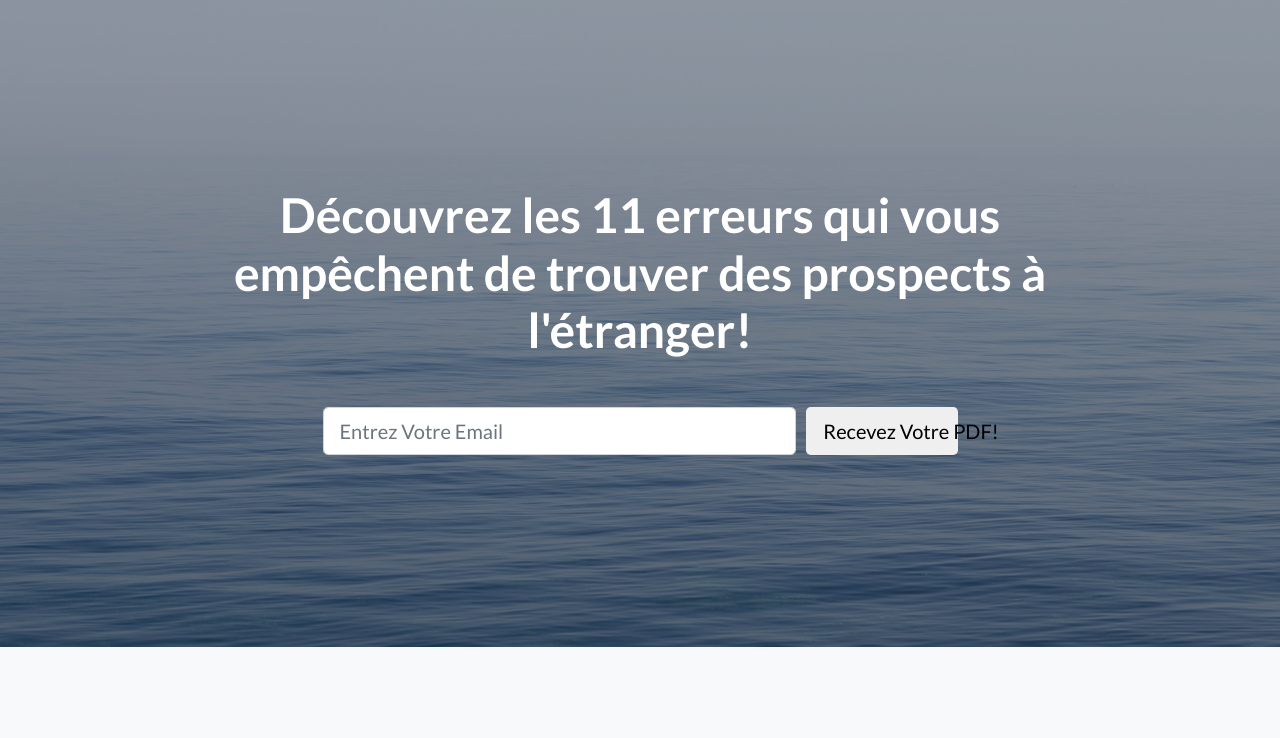
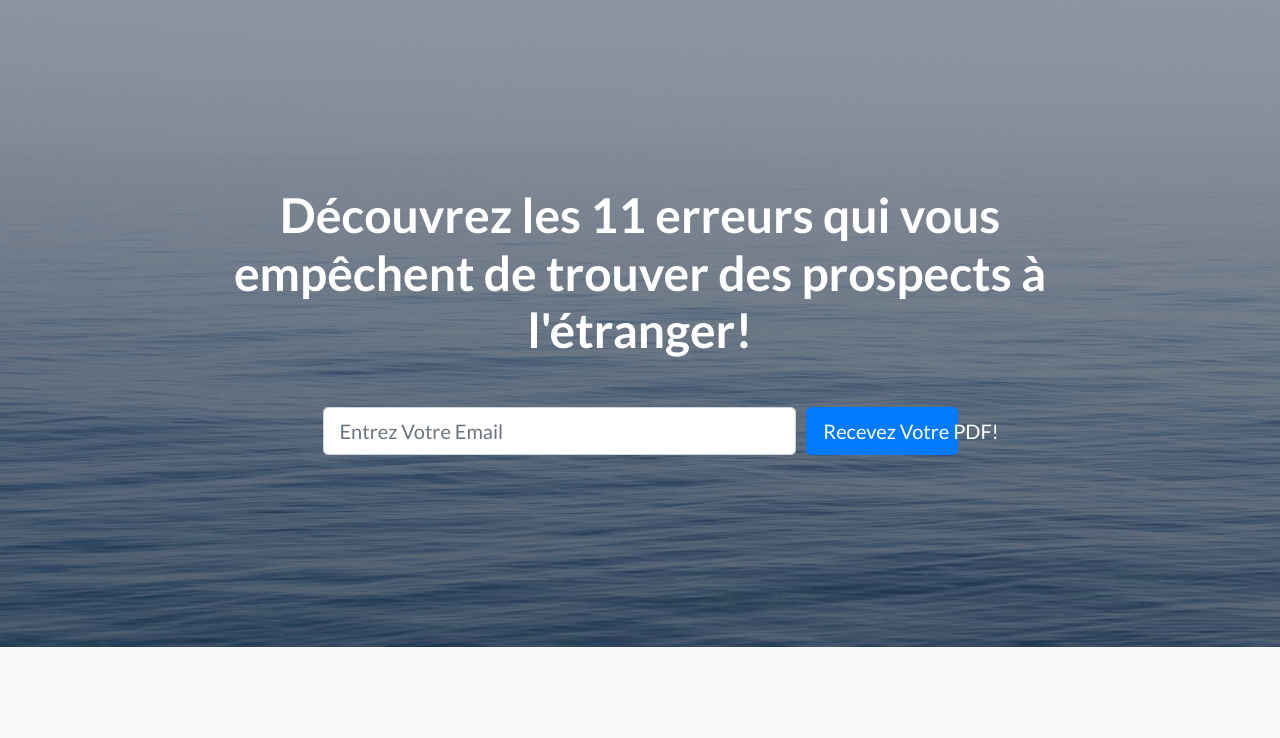
Before and after one commit to Romaricc/export, a website: page index.html in a window 1280 px wide. Shown: the part 62-800 px from the top of the page. Drawn offline with Linux system fonts and the light colour scheme.

Commit message:
Test bouton 2

```diff
--- a/index.html
+++ b/index.html
@@ -48,7 +48,7 @@
                   <input type="email" class="form-control form-control-lg" placeholder="Entrez Votre Email">
                 </div>
                 <div class="col-12 col-md-3">
-                  <button type="submit" class="btn btn-lg btn-block">Recevez Votre PDF!</button>
+                  <button type="submit" class="btn btn-lg btn-primary btn-block">Recevez Votre PDF!</button>
                 </div>
               </div>
             </form>
```
